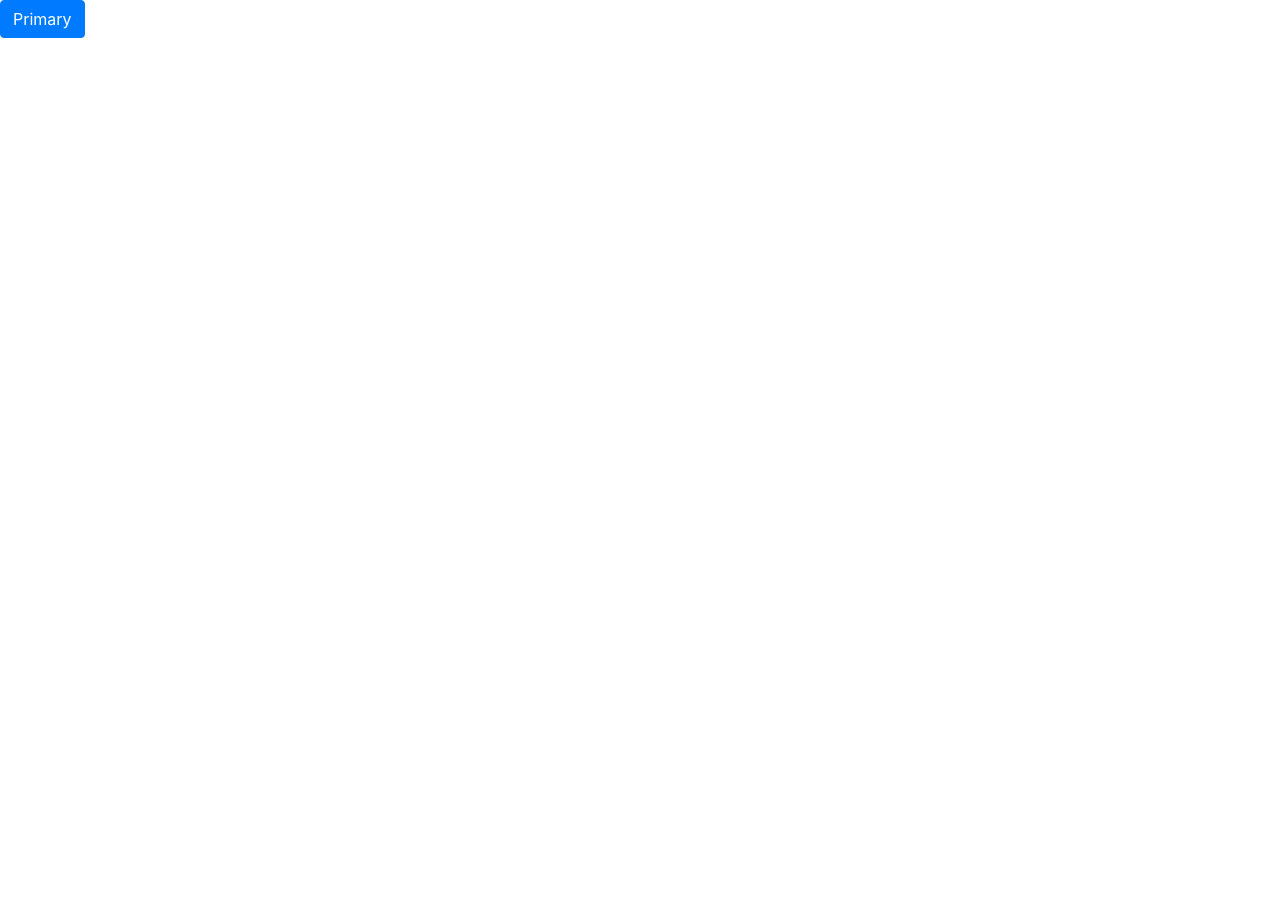
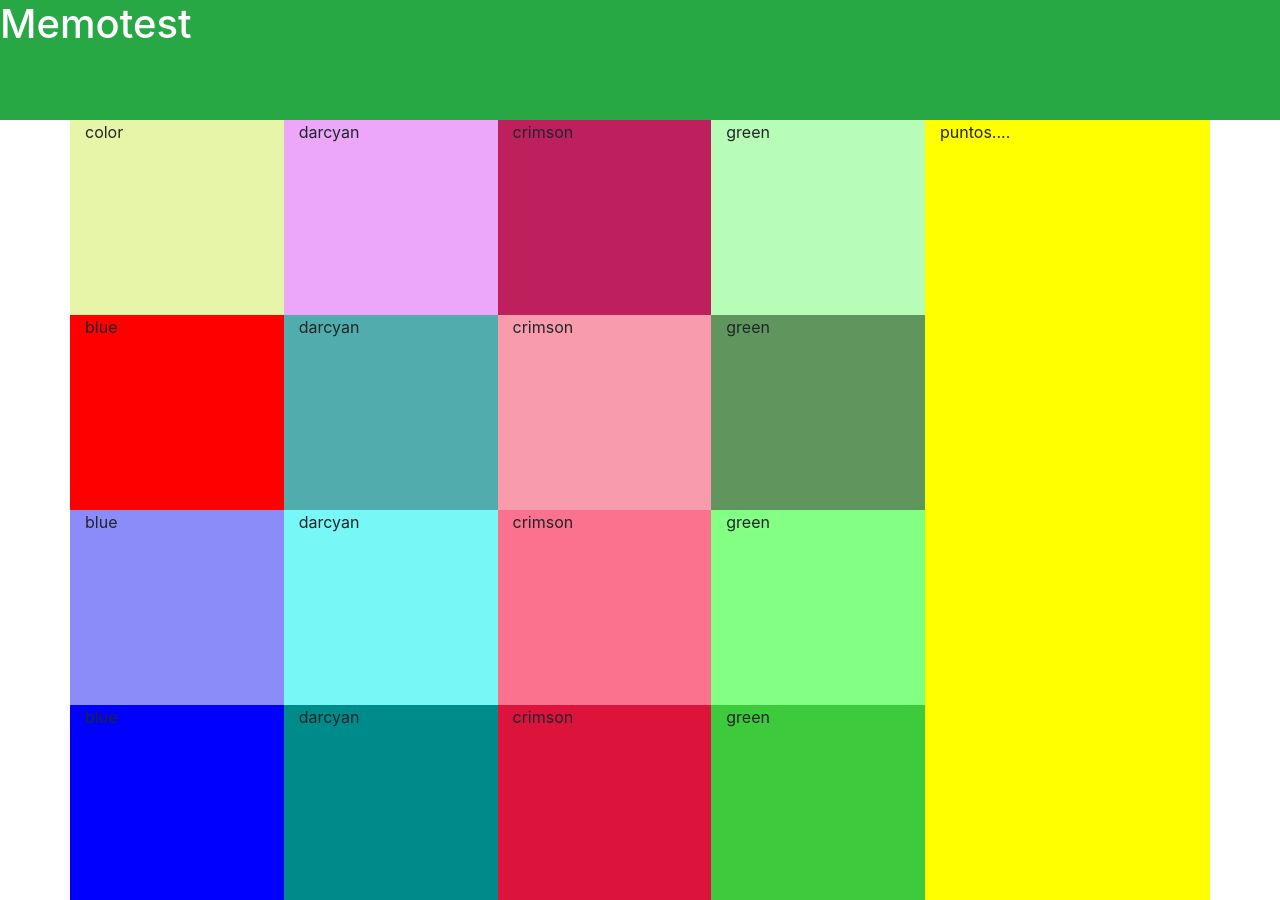
Before and after one commit to donramone/memotest, a website: page index.html in a window 1280 px wide. Before the commit the page ends 800 px from the top, so only its background shows below. Drawn offline with nearby package versions, Linux system fonts and the light colour scheme.

Commit message:
Creacion de la estructura del html

```diff
--- a/index.html
+++ b/index.html
@@ -1,13 +1,99 @@
 <!DOCTYPE html>
 <html lang="en">
+
 <head>
     <meta charset="UTF-8">
     <meta name="viewport" content="width=device-width, initial-scale=1.0">
+    <link rel="stylesheet" href="style.css">
     <link rel="stylesheet" href="node_modules/bootstrap/dist/css/bootstrap.min.css">
+
     <title>Document</title>
+
+    <style>
+
+    </style>
 </head>
+
 <body>
-    <button type="button" class="btn btn-primary">Primary</button>
+
+    <div class="container-fluid">
+        <div class="row bg-success text-white alto">
+            <h1 >Memotest</h1>
+        </div>
+    </div>
+
+
+    <div class="container contenedor">
+        <div class="row h-100">
+            <div class="col-9 " style="background-color: red">
+                <div class="row h-25">
+                    <div class="col-3" style="background-color: rgb(231, 245, 168)">
+                        color
+                    </div>
+                    <div class="col-3" style="background-color: rgb(236, 167, 250)">
+                        darcyan
+                    </div>
+                    <div class="col-3" style="background-color: rgb(190, 32, 93)">
+                        crimson
+                    </div>
+                    <div class="col-3" style="background-color: rgb(183, 252, 183)">
+                        green
+                    </div>
+                </div>
+                <div class="row h-25">
+                    <div class="col-3" style="background-color: rgb(81, 81, 109)11, 11, 63)">
+                        blue
+                    </div>
+                    <div class="col-3" style="background-color: rgb(81, 173, 173)">
+                        darcyan
+                    </div>
+                    <div class="col-3" style="background-color: rgb(247, 155, 173)">
+                        crimson
+                    </div>
+                    <div class="col-3" style="background-color: rgb(94, 150, 94)">
+                        green
+                    </div>
+                </div>
+                <div class="row h-25">
+                    <div class="col-3" style="background-color: rgb(139, 139, 250)">
+                        blue
+                    </div>
+                    <div class="col-3" style="background-color: rgb(120, 247, 247)">
+                        darcyan
+                    </div>
+                    <div class="col-3" style="background-color: rgb(250, 114, 141)">
+                        crimson
+                    </div>
+                    <div class="col-3" style="background-color: rgb(131, 255, 131)">
+                        green
+                    </div>
+                </div>
+                <div class="row h-25">
+                    <div class="col-3" style="background-color: blue">
+                        blue
+                    </div>
+                    <div class="col-3" style="background-color: darkcyan">
+                        darcyan
+                    </div>
+                    <div class="col-3" style="background-color: crimson">
+                        crimson
+                    </div>
+                    <div class="col-3" style="background-color: rgb(61, 202, 61)">
+                        green
+                    </div>
+                </div>
+            </div>
+            <div class="col-3 " style="background-color: yellow">
+                puntos....
+            </div>
+
+        </div>
+    </div>
+
+    <!-- <div id="info-juego">
+        <p>Total de puntos..</p>
+        <p>Total de tiempo..</p>
+    </div> -->
 
 </body>
 
--- /dev/null
+++ b/style.css
@@ -0,0 +1,16 @@
+html {
+    min-height: 100vh;
+
+}
+
+body{
+margin: 0;
+
+}
+.alto {
+    height: 120px;
+}
+.contenedor{
+    height: 780px;
+    background-color: honeydew;
+}
```
Also changed, not shown: img/combatrock.jpg (added), img/cutthecrap.jpg (added), img/fromhere.jpg (added), img/giveem.jpg (added), img/idem.jpg (added), img/liveatshea.jpg (added), img/london.jpg (added), img/sandinista.jpg (added).
